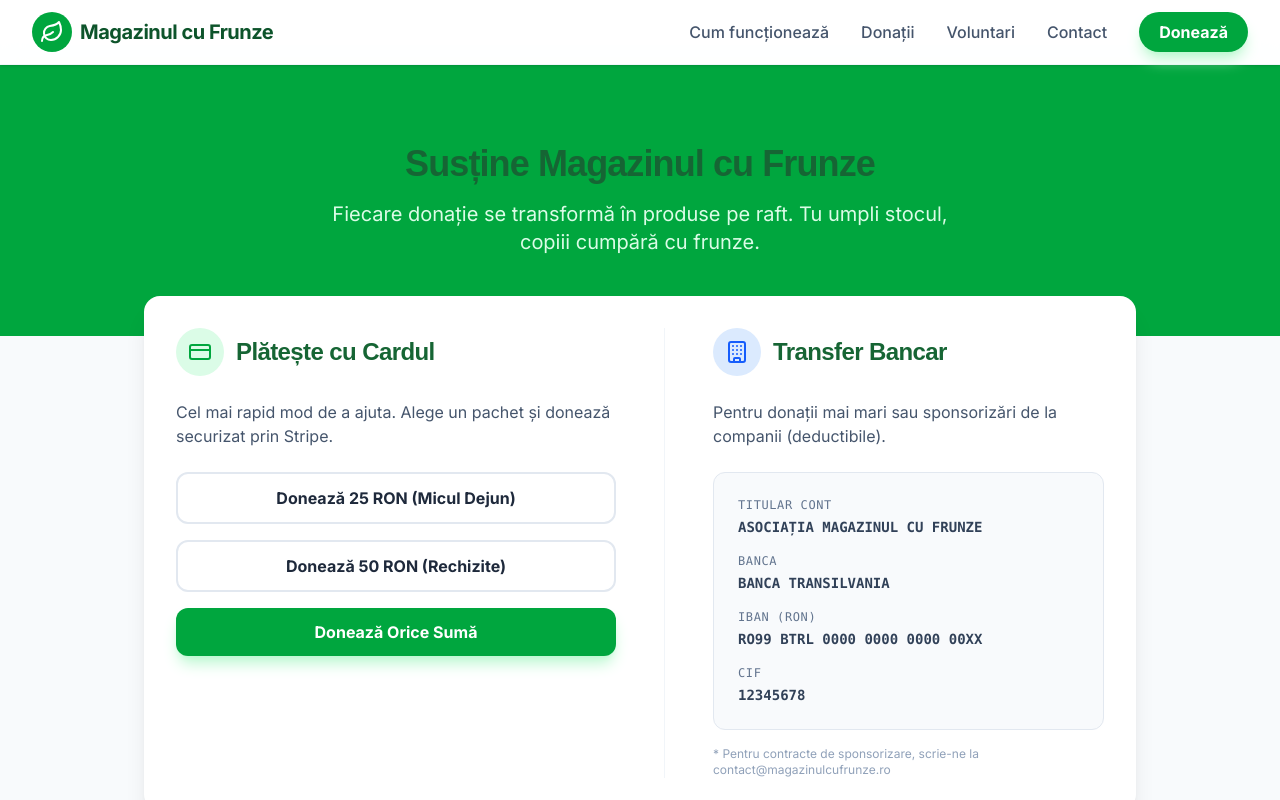
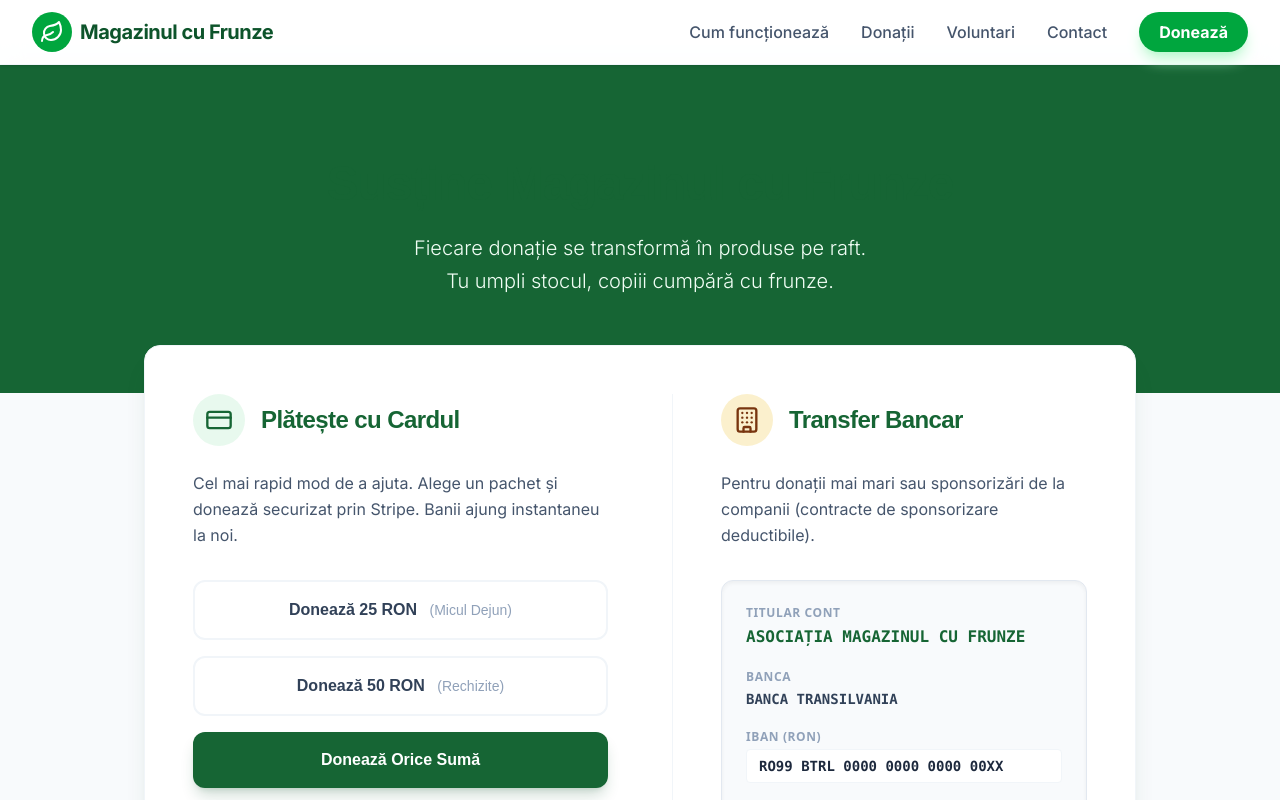
Before and after one commit to joahn3/magazinul-cu-frunze, a Next.js app in the folder leaf-store/: page /donatii in a window 1280 px wide. Shown: the top 800 px of the page. Built offline with nearby package versions, Linux system fonts and the light colour scheme.

Commit message:
Update page.tsx

```diff
--- a/leaf-store/app/donatii/page.tsx
+++ b/leaf-store/app/donatii/page.tsx
@@ -1,76 +1,84 @@
-import { CreditCard, Building, Smartphone } from 'lucide-react';
+// app/donatii/page.tsx
+import { CreditCard, Building } from 'lucide-react';
 
 export default function Donatii() {
   return (
-    <div className="bg-slate-50 min-h-screen pb-20">
+    <div className="bg-paper min-h-screen pb-24 font-body">
       {/* Header Secțiune */}
-      <div className="bg-green-600 py-20 text-center text-white">
-        <h1 className="text-4xl font-bold mb-4">Susține Magazinul cu Frunze</h1>
-        <p className="text-green-100 text-xl max-w-2xl mx-auto px-4">
-          Fiecare donație se transformă în produse pe raft. Tu umpli stocul, copiii cumpără cu frunze.
-        </p>
+      <div className="bg-forest py-24 text-center text-white relative overflow-hidden">
+        {/* Pattern subtil de fundal (optional) */}
+        <div className="absolute top-0 left-0 w-full h-full opacity-10 bg-[radial-gradient(circle_at_center,_var(--tw-gradient-stops))] from-white to-transparent"></div>
+
+        <div className="relative z-10 px-4">
+          <h1 className="text-4xl md:text-5xl font-heading font-bold mb-6">Susține Magazinul cu Frunze</h1>
+          <p className="text-green-50 text-xl max-w-2xl mx-auto font-light leading-relaxed">
+            Fiecare donație se transformă în produse pe raft. <br className="hidden md:block" />
+            Tu umpli stocul, copiii cumpără cu frunze.
+          </p>
+        </div>
       </div>
 
-      <div className="max-w-5xl mx-auto px-4 -mt-10">
-        <div className="bg-white rounded-2xl shadow-xl p-8 mb-12">
+      <div className="max-w-5xl mx-auto px-4 -mt-12 relative z-20">
+        <div className="bg-white rounded-2xl shadow-xl shadow-forest/10 p-8 md:p-12 mb-12 border border-slate-100">
 
-          <div className="grid grid-cols-1 md:grid-cols-2 gap-12">
+          <div className="grid grid-cols-1 md:grid-cols-2 gap-12 md:gap-16">
             {/* Metoda 1: Card Online */}
             <div>
-              <div className="flex items-center gap-3 mb-6">
-                <div className="bg-green-100 p-3 rounded-full text-green-600">
-                  <CreditCard size={24} />
+              <div className="flex items-center gap-4 mb-6">
+                <div className="bg-leaf/10 p-3 rounded-full text-forest">
+                  <CreditCard size={28} />
                 </div>
-                <h2 className="text-2xl font-bold text-slate-800">Plătește cu Cardul</h2>
+                <h2 className="text-2xl font-heading font-bold text-forest">Plătește cu Cardul</h2>
               </div>
-              <p className="text-slate-600 mb-6">
-                Cel mai rapid mod de a ajuta. Alege un pachet și donează securizat prin Stripe.
+              <p className="text-slate-600 mb-8 leading-relaxed">
+                Cel mai rapid mod de a ajuta. Alege un pachet și donează securizat prin Stripe. Banii ajung instantaneu la noi.
               </p>
               <div className="space-y-4">
-                <a href="#" className="block w-full text-center py-3 border-2 border-slate-200 rounded-xl hover:border-green-500 hover:text-green-600 font-bold transition">
-                  Donează 25 RON (Micul Dejun)
+                <a href="#" className="block w-full text-center py-4 border-2 border-slate-100 rounded-xl hover:border-leaf hover:text-forest font-heading font-bold text-slate-700 transition duration-300 group">
+                  Donează 25 RON <span className="text-sm font-normal text-slate-400 group-hover:text-leaf block md:inline md:ml-2 transition-colors">(Micul Dejun)</span>
                 </a>
-                <a href="#" className="block w-full text-center py-3 border-2 border-slate-200 rounded-xl hover:border-green-500 hover:text-green-600 font-bold transition">
-                  Donează 50 RON (Rechizite)
+                <a href="#" className="block w-full text-center py-4 border-2 border-slate-100 rounded-xl hover:border-leaf hover:text-forest font-heading font-bold text-slate-700 transition duration-300 group">
+                  Donează 50 RON <span className="text-sm font-normal text-slate-400 group-hover:text-leaf block md:inline md:ml-2 transition-colors">(Rechizite)</span>
                 </a>
-                <a href="#" className="block w-full text-center py-3 bg-green-600 text-white rounded-xl hover:bg-green-700 font-bold transition shadow-lg shadow-green-200">
+                <a href="#" className="block w-full text-center py-4 bg-forest hover:bg-forest-hover text-white rounded-xl font-heading font-bold transition shadow-lg shadow-green-900/20 transform hover:-translate-y-0.5">
                   Donează Orice Sumă
                 </a>
               </div>
             </div>
 
             {/* Metoda 2: Transfer Bancar */}
-            <div className="border-t md:border-t-0 md:border-l border-slate-100 pt-8 md:pt-0 md:pl-12">
-               <div className="flex items-center gap-3 mb-6">
-                <div className="bg-blue-100 p-3 rounded-full text-blue-600">
-                  <Building size={24} />
+            <div className="border-t md:border-t-0 md:border-l border-slate-100 pt-10 md:pt-0 md:pl-12">
+               <div className="flex items-center gap-4 mb-6">
+                {/* Folosim Gold/Earth aici pentru a sugera "Banca/Valoare" */}
+                <div className="bg-gold/20 p-3 rounded-full text-earth">
+                  <Building size={28} />
                 </div>
-                <h2 className="text-2xl font-bold text-slate-800">Transfer Bancar</h2>
+                <h2 className="text-2xl font-heading font-bold text-forest">Transfer Bancar</h2>
               </div>
-              <p className="text-slate-600 mb-6">
-                Pentru donații mai mari sau sponsorizări de la companii (deductibile).
+              <p className="text-slate-600 mb-8 leading-relaxed">
+                Pentru donații mai mari sau sponsorizări de la companii (contracte de sponsorizare deductibile).
               </p>
 
-              <div className="bg-slate-50 p-6 rounded-xl border border-slate-200 space-y-4 text-sm font-mono text-slate-700">
+              <div className="bg-paper p-6 rounded-xl border border-slate-200 space-y-5 text-sm font-mono text-slate-700 shadow-inner">
                 <div>
-                  <span className="block text-xs text-slate-500 uppercase tracking-wider mb-1">Titular Cont</span>
-                  <strong>ASOCIAȚIA MAGAZINUL CU FRUNZE</strong>
+                  <span className="block text-xs text-slate-400 uppercase tracking-wider mb-1 font-sans font-bold">Titular Cont</span>
+                  <strong className="text-forest text-base">ASOCIAȚIA MAGAZINUL CU FRUNZE</strong>
                 </div>
                 <div>
-                  <span className="block text-xs text-slate-500 uppercase tracking-wider mb-1">Banca</span>
+                  <span className="block text-xs text-slate-400 uppercase tracking-wider mb-1 font-sans font-bold">Banca</span>
                   <strong>BANCA TRANSILVANIA</strong>
                 </div>
                 <div>
-                  <span className="block text-xs text-slate-500 uppercase tracking-wider mb-1">IBAN (RON)</span>
-                  <strong className="select-all">RO99 BTRL 0000 0000 0000 00XX</strong>
+                  <span className="block text-xs text-slate-400 uppercase tracking-wider mb-1 font-sans font-bold">IBAN (RON)</span>
+                  <strong className="select-all bg-white px-3 py-1.5 rounded border border-slate-100 block mt-1 text-slate-800">RO99 BTRL 0000 0000 0000 00XX</strong>
                 </div>
                 <div>
-                  <span className="block text-xs text-slate-500 uppercase tracking-wider mb-1">CIF</span>
+                  <span className="block text-xs text-slate-400 uppercase tracking-wider mb-1 font-sans font-bold">CIF</span>
                   <strong>12345678</strong>
                 </div>
               </div>
-              <p className="text-xs text-slate-400 mt-4">
-                * Pentru contracte de sponsorizare, scrie-ne la contact@magazinulcufrunze.ro
+              <p className="text-xs text-slate-400 mt-4 italic">
+                * Pentru contracte de sponsorizare, scrie-ne la <a href="mailto:contact@magazinulcufrunze.ro" className="text-leaf hover:text-forest transition-colors font-bold">contact@magazinulcufrunze.ro</a>
               </p>
             </div>
           </div>
```
